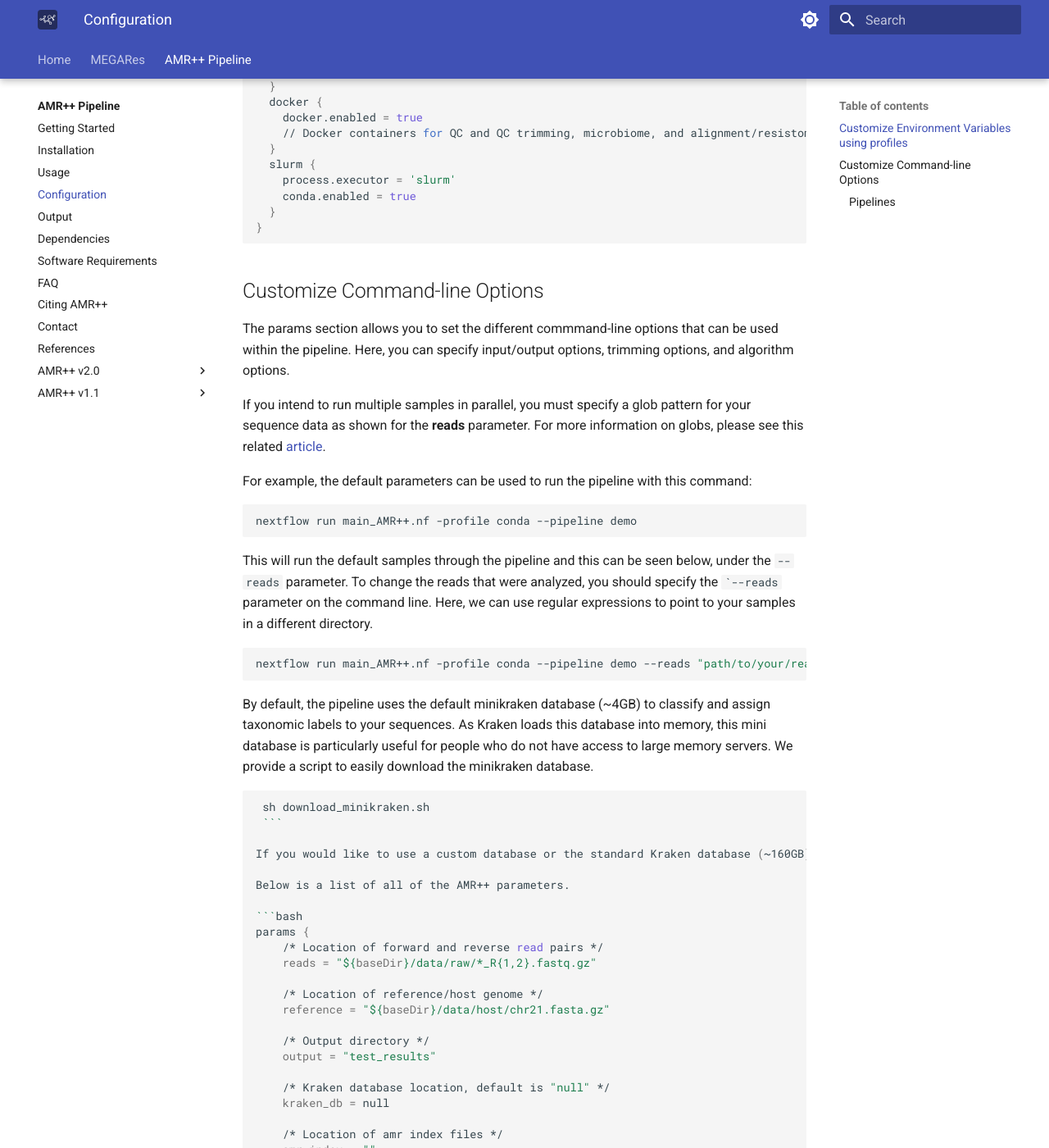
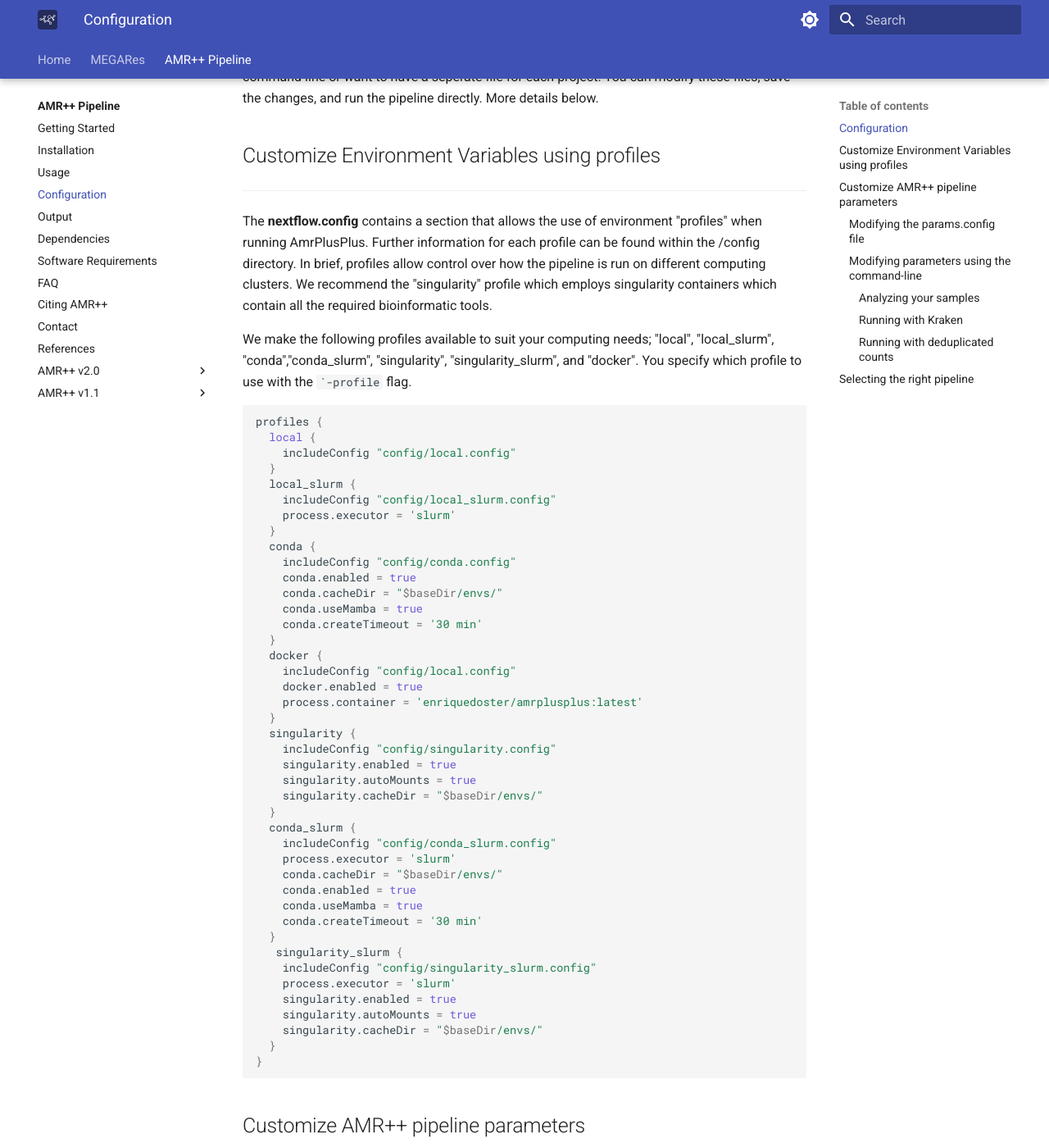
Before and after one commit to Microbial-Ecology-Group/meglab, an MkDocs documentation site: the page built from docs/amrplusplus/latest/configuration.md, in a window 1280 px wide and 1400 px high, scrolled down 836 px. Shown: the whole window at 82% size. Built offline with MkDocs 1.6.1 and Material for MkDocs 9.7.7, drawn with Linux system fonts in a browser that asks for light colours; some of the changed text lies outside the part shown.

Commit message:
Update configuration.md

````diff
--- a/docs/amrplusplus/latest/configuration.md
+++ b/docs/amrplusplus/latest/configuration.md
@@ -1,4 +1,18 @@
-# Configuration
+# Contents
+
+* [Configuration](#configuration)
+* [Customize environmental variables using profiles](#customize-environment-variables-using-profiles)
+* [Customize parameters using the commandline](#customize-amr-pipeline-parameters)
+  * [Modifying the params.config file](#modifying-the-paramsconfig-file)
+  * [Modifying parameters using the command-line](#modifying-parameters-using-the-command-line)
+    * [Analyzing your samples](#analyzing-your-samples)
+    * [Running with Kraken](#running-with-kraken)
+    * [Including SNP confirmation](#running-with-snp-confirmation)
+    * [Including deduplicated count results](#running-with-deduplicated-counts)
+* [Selecting the right pipeline](#selecting-the-right-pipeline)
+
+## Configuration
+-------------
 
 The pipeline source code comes with two configuration files that can be used to set environment variables and default command-line options. These configuration files can be found in the root source code directory and are called **nextflow.config** and **params.config**.
 
@@ -8,8 +22,11 @@
 
 
 ## Customize Environment Variables using profiles
+----------------------------------------------
 
-The **nextflow.config** contains a section that allows the use of environment "profiles" when running AmrPlusPlus. Further information for each profile can be found within the /config directory. In brief, profiles allow control over how the pipeline is run on different computing clusters. We recommend the "conda" profile which employs multiple conda environments with all the required bioinformatic tools.
+The **nextflow.config** contains a section that allows the use of environment "profiles" when running AmrPlusPlus. Further information for each profile can be found within the /config directory. In brief, profiles allow control over how the pipeline is run on different computing clusters. We recommend the "singularity" profile which employs singularity containers which contain all the required bioinformatic tools.
+
+We make the following profiles available to suit your computing needs; "local", "local_slurm", "conda","conda_slurm", "singularity", "singularity_slurm", and "docker". You specify which profile to use with the ```-profile`` flag.
 
 
 ```bash
@@ -17,51 +34,55 @@
   local {
     includeConfig "config/local.config"
   }
+  local_slurm {
+    includeConfig "config/local_slurm.config"
+    process.executor = 'slurm'
+  }
   conda {
     includeConfig "config/conda.config"
     conda.enabled = true
-    //conda.cacheDir = "$baseDir/envs/"
+    conda.cacheDir = "$baseDir/envs/"
     conda.useMamba = true
+    conda.createTimeout = '30 min'
   }
   docker {
+    includeConfig "config/local.config"
     docker.enabled = true
-    // Docker containers for QC and QC trimming, microbiome, and alignment/resistome
+    process.container = 'enriquedoster/amrplusplus:latest'
   }
-  slurm {
+  singularity {
+    includeConfig "config/singularity.config"
+    singularity.enabled = true
+    singularity.autoMounts = true
+    singularity.cacheDir = "$baseDir/envs/"
+  }
+  conda_slurm {
+    includeConfig "config/conda_slurm.config"
     process.executor = 'slurm'
+    conda.cacheDir = "$baseDir/envs/"
     conda.enabled = true
+    conda.useMamba = true
+    conda.createTimeout = '30 min'
+  }
+   singularity_slurm {
+    includeConfig "config/singularity_slurm.config"
+    process.executor = 'slurm'
+    singularity.enabled = true
+    singularity.autoMounts = true
+    singularity.cacheDir = "$baseDir/envs/"
   }
 }
 ```
 
-## Customize Command-line Options
+## Customize AMR++ pipeline parameters
+------------------------------
 
 The params section allows you to set the different commmand-line options that can be used within the pipeline. Here, you can specify input/output options, trimming options, and algorithm options.
 
-If you intend to run multiple samples in parallel, you must specify a glob pattern for your sequence data as shown for the **reads** parameter. For more information on globs, please see this related [article](https://en.wikipedia.org/wiki/Glob_(programming)).
+### Modifying the params.config file
+Below is a list of all of the parameters that AMR++ uses by default. They can be found in the ```params.config``` file in the main directory. These parameters can be modified by changing this file or specifying any of these parameters on the command line using a double dash, like this: ```--reads "path/to/your/reads/*_R{1,2}.fastq.gz"```. Otherwise, change the parameters in the ```params.config``` file prior to running the AMR++ pipeline.
 
-For example, the default parameters can be used to run the pipeline with this command:
-
-```bash
-nextflow run main_AMR++.nf -profile conda --pipeline demo
-```
-
-This will run the default samples through the pipeline and this can be seen below, under the ```--reads``` parameter. To change the reads that were analyzed, you should specify the ```--reads`` parameter on the command line. Here, we can use regular expressions to point to your samples in a different directory.
-
-```bash
-nextflow run main_AMR++.nf -profile conda --pipeline demo --reads "path/to/your/reads/*_R{1,2}.fastq.gz"
-```
-
-By default, the pipeline uses the default minikraken database (~4GB) to classify and assign taxonomic labels to your sequences. As Kraken loads this database into memory, this mini database is particularly useful for people who do not have access to large memory servers. We provide a script to easily download the minikraken database.
-
-```bash
- sh download_minikraken.sh
- ```
-
-If you would like to use a custom database or the standard Kraken database (~160GB), you will need to build it yourself and modify the **kraken_db** environment variable in the ```params.config ``` file to point to its location on your machine.
-
-Below is a list of all of the AMR++ parameters.
-
+These are all of the parameters used by AMR++:
 ```bash
 params {
     /* Location of forward and reverse read pairs */
@@ -121,18 +142,90 @@
     help = false
 }
 ```
+### Modifying parameters using the command-line
 
-### Pipelines
+#### Analyzing your samples
+------
+If you intend to run multiple samples in parallel, you must specify a glob pattern for your sequence data as shown for the **reads** parameter. For more information on globs, please see this related [article](https://en.wikipedia.org/wiki/Glob_(programming)).
 
-```--pipeline demo```    Simple demonstration
+For example, the default parameters can be used to run the pipeline with this command:
 
-```--pipeline standard_AMR```   QC trimming > Host DNA removal > Resistome alignment > Resistome results
+```bash
+nextflow run main_AMR++.nf -profile singularity
+```
 
-```--pipeline fast_AMR```  QC trimming > Resistome alignment > Resistome results
+This will run the default samples through the pipeline and this can be seen below, under the ```--reads``` parameter. To change the reads that were analyzed, you should specify the ```--reads`` parameter on the command line. Here, we can use regular expressions to point to your samples in a different directory.
 
-```--pipeline standard_AMR_wKraken```   QC trimming > Host DNA removal > Resistome alignment > Resistome results
-Non-host reads > Microbiome analysis
+```bash
+nextflow run main_AMR++.nf -profile singularity  --reads "path/to/your/reads/*_R{1,2}.fastq.gz"
+```
+
+#### Running with Kraken
+-----
+By default, the pipeline uses the default minikraken database (~4GB) to classify and assign taxonomic labels to your sequences. As Kraken loads this database into memory, this mini database is particularly useful for people who do not have access to large memory servers. We provide a script to easily download the minikraken database.
+
+```bash
+ sh download_minikraken.sh
+ ```
+
+If you would like to use a custom database or the standard Kraken database (~160GB), you will need to build it yourself and modify the **kraken_db** environment variable in the ```params.config ``` file to point to its location on your machine.
+
+#### Running with SNP confirmation
+-----
+To include SNP confirmation as part of the AMR++ analysis, you have to include the ```--snp Y``` flag. Like this:
+
+```bash
+nextflow run main_AMR++.nf -profile singularity  --reads "path/to/your/reads/*_R{1,2}.fastq.gz" --snp Y
+```
+
+#### Running with deduplicated counts
+-----
+Additionally, you can also output deduplicated counts by cinluding the flag, ```--deduped Y```. Like this:
+
+```bash
+nextflow run main_AMR++.nf -profile singularity  --reads "path/to/your/reads/*_R{1,2}.fastq.gz" --snp Y --deduped Y
+```
 
 
-pipeline fragments
-```--pipeline multiqc```  Evaluate sample QC
+## Selecting the right pipeline
+
+AMR++ now includes the option to run different components of the pipeline at a time by specifying the ```--pipeline``` flag.
+
+Main pipeline options
+  * Standard AMR pipeline ( QC trimming > Host DNA removal > Resistome alignment > Resistome results)
+    ```bash
+    --pipeline standard_AMR
+    ```
+  * Fast AMR pipeline (QC trimming > Resistome alignment > Resistome results)
+    ```bash
+    --pipeline fast_AMR
+    ```
+  * AMR pipeline with kraken ( QC trimming > Host DNA removal > Resistome alignment > Resistome results) & (Non-host reads > Microbiome analysis)
+    ```bash
+    --pipeline standard_AMR_wKraken
+    ```
+  * 16S Microbiome analysis with qiime2 (DADA2 QC > Classification with SILVA)
+    ```bash
+    --pipeline qiime2
+    ```
+Pipeline components
+  * Evaluate QC with multiQC
+    ```bash
+    --pipeline eval_qc
+    ```
+  * QC trimming with trimmomatic
+    ```bash
+    --pipeline trim_qc
+    ```
+  * Align reads to host DNA and remove contaminants
+    ```bash
+    --pipeline rm_host
+    ```
+  * Only perform AMR++ resistome analysis
+    ```bash
+    --pipeline resistome
+    ```
+  * Only perform microbiome analysis with Kraken
+    ```bash
+    --pipeline kraken
+    ```
````
